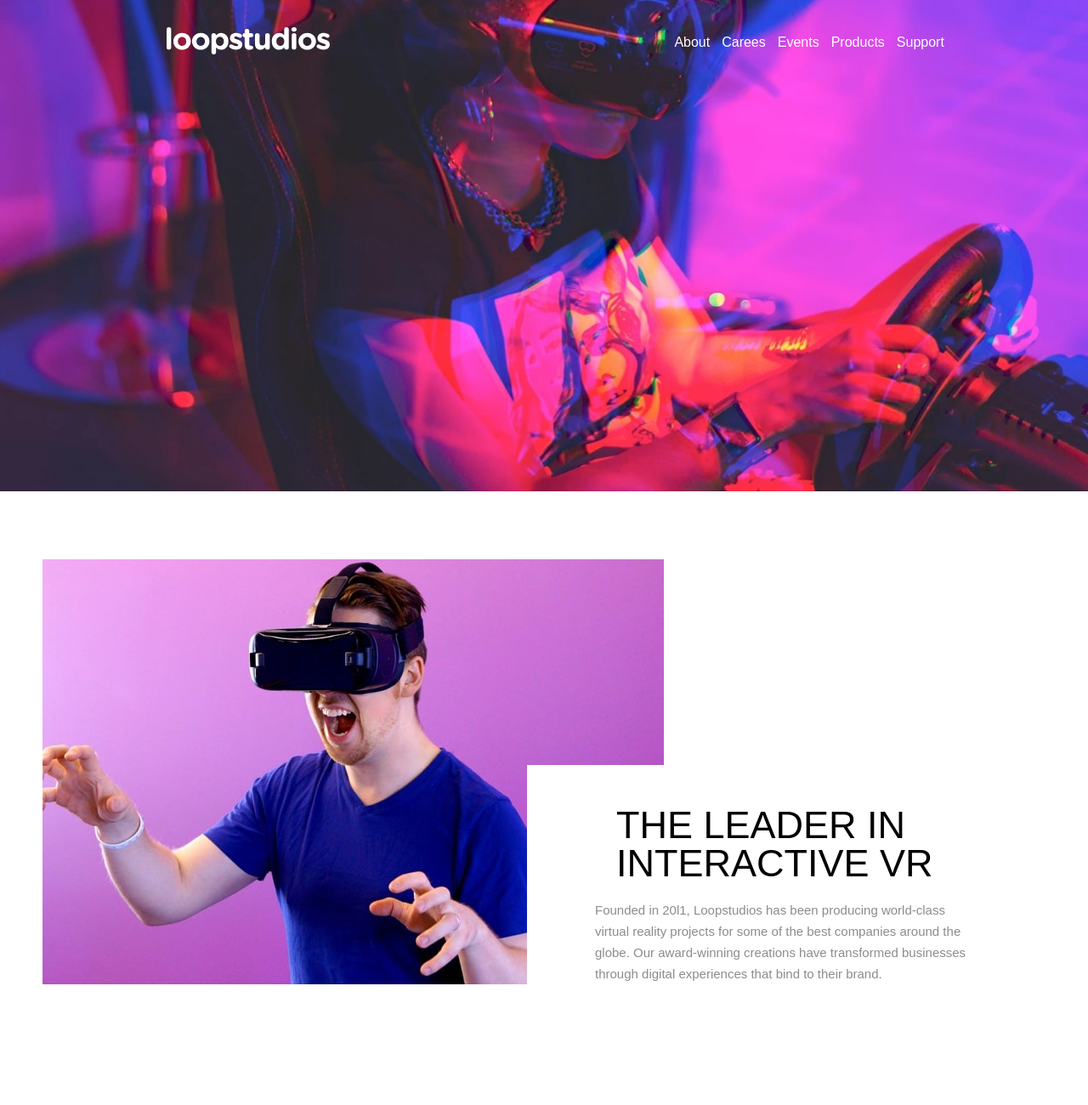
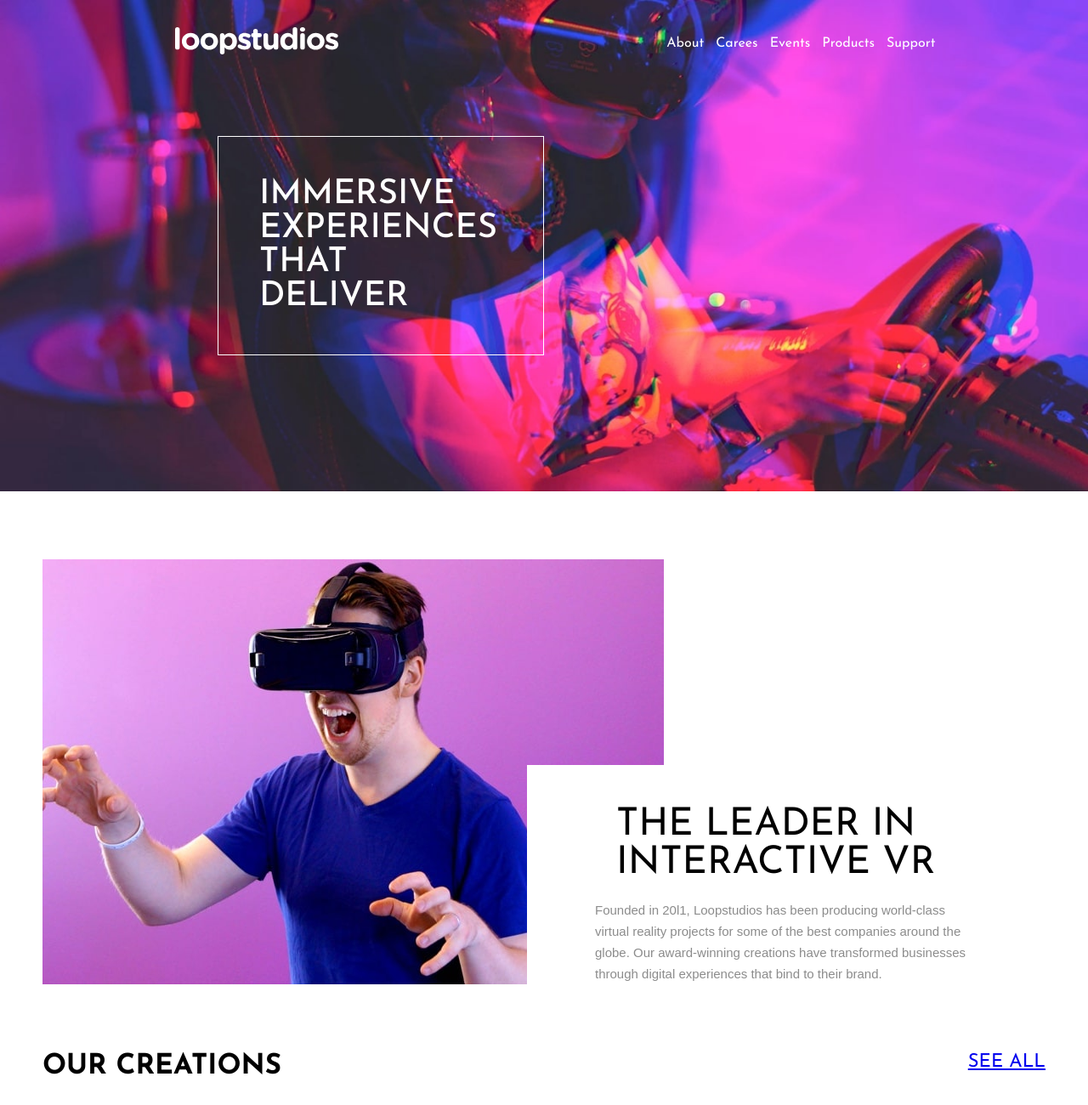
Before and after one commit to juankh993/Landing-Page, a plain HTML site: page index.html in a window 1280 px wide. Shown: the whole page at 85% size. Before the commit the page ends 1238 px from the top, so only its background shows below. Drawn offline with Linux system fonts and the light colour scheme.

Commit message:
agree text in de banner

```diff
--- a/css/main.css
+++ b/css/main.css
@@ -2,6 +2,7 @@
     /* font size */
     --size-title: 22px;
     --size-paragraph: 18px;
+    --text-body: 15px;
 
     /* primary */
     --White: hsl(0, 0%, 100%);
@@ -15,7 +16,9 @@
 }
 
 * {
+    padding: 0;
     margin: auto;
+    box-sizing: border-box;
 }
 header{
     position: fixed;
@@ -23,6 +26,7 @@ header{
     display: flex;
     justify-content: space-between;
     align-items: center;
+    z-index: 1;
 }
 
 .logo{
@@ -45,14 +49,31 @@ ul a{
     font-family: var(--font-josefin-sans);
 }
 .banner{
-    display:flex ;
-    background-color: brown;
+    display: flex;
+    align-items: center;
+    justify-content: center;
+    position: relative;
+
+
+}
+.banner h1{
+    max-width: 30vw;
+    position: absolute;
+    color: var(--White);
+    font-family: var(--font-josefin-sans);
+    font-weight: 500;
+    border: 1px solid var(--White);
+    /* left: 15%; */
+    /* bottom: 20px; */
+    font-size: 40px;
+    padding: 3rem;
+    left: 20%;
+
 }
 .banner img{
     width: 100%;
 
 }
-
 .container {
     max-width: 1180px;
     position: relative;
@@ -91,6 +112,33 @@ ul a{
     font-size: 15px;
     line-height: 25px;
     color: var(--Dark-Gray);
+}
+
+section{
+    max-width: 1180px;
+    position: relative;
+    /* justify-content: space-around; */
+
+}
+section .container-our-creation{
+    /* position: absolute; */
+    margin: 5rem 0;
+    display: flex;
+    background-color: rgb(13, 188, 177);
+    font-family: var(--font-josefin-sans);
+    font-size: var(--size-title);
+
+}
+section .container-our-creation h1{
+    position: absolute;
+    left: 0;
+
+}
+
+section .container-our-creation a{
+    position: absolute;
+    right: 0;
+
 }
 
 @media (max-width: 700px) {
--- a/index.html
+++ b/index.html
@@ -5,6 +5,12 @@
     <meta http-equiv="X-UA-Compatible" content="IE=edge">
     <meta name="viewport" content="width=device-width, initial-scale=1.0">
     <link rel="stylesheet" href="css/main.css">
+    <link rel="preconnect" href="https://fonts.googleapis.com">
+<link rel="preconnect" href="https://fonts.gstatic.com" crossorigin>
+<link href="https://fonts.googleapis.com/css2?family=Josefin+Sans:ital,wght@0,100;0,200;0,300;0,400;0,500;0,600;0,700;1,100;1,200;1,300;1,400;1,500;1,600;1,700&display=swap" rel="stylesheet">
+<link rel="preconnect" href="https://fonts.googleapis.com">
+<link rel="preconnect" href="https://fonts.gstatic.com" crossorigin>
+<link href="https://fonts.googleapis.com/css2?family=Josefin+Sans:ital,wght@0,100;0,200;0,300;0,400;0,500;0,600;0,700;1,100;1,200;1,300;1,400;1,500;1,600;1,700&display=swap" rel="stylesheet">
     <title>Landing Page</title>
 </head>
 <body>
@@ -24,16 +30,22 @@
         </ul>
     </nav>
     </header>
-    <!-- <h1>IMMERSIVE EXPERIENCES THAT DELIVER</h1> -->
+
     <!--section-->
     <!--banner-->
     <div class="banner">
 
     <img src="src/images/desktop/image-hero.jpg" alt="banner">
+    <h1>IMMERSIVE EXPERIENCES THAT DELIVER</h1>
+    <!-- <div class="h1">
+
+        <h1>IMMERSIVE EXPERIENCES THAT DELIVER</h1>
+    </div> -->
     </div>
     <!--section-->
+     <!--THE LEADER IN INTERACTIVE VR-->
     <!--Juli-Juan-->
-    <div class="container">
+    <article class="container">
         <img src="src/images/desktop/image-interactive.jpg" alt="">
         <div class="box-text">
             <h1>THE LEADER IN INTERACTIVE VR</h1>
@@ -42,11 +54,16 @@
                 experiences that bind to their brand.</p>
         </div>
 
-    </div>
+    </article>
+    <!--section-->
+    <!-- our creations -->
+    <section>
+        <div class="container-our-creation" >
+            <h1>OUR CREATIONS</h1>
 
+            <a href="#">SEE ALL</a>
 
-
-
-
+        </div>
+    </section>
 </body>
 </html>
```
Also changed, not shown: 1 other file.
